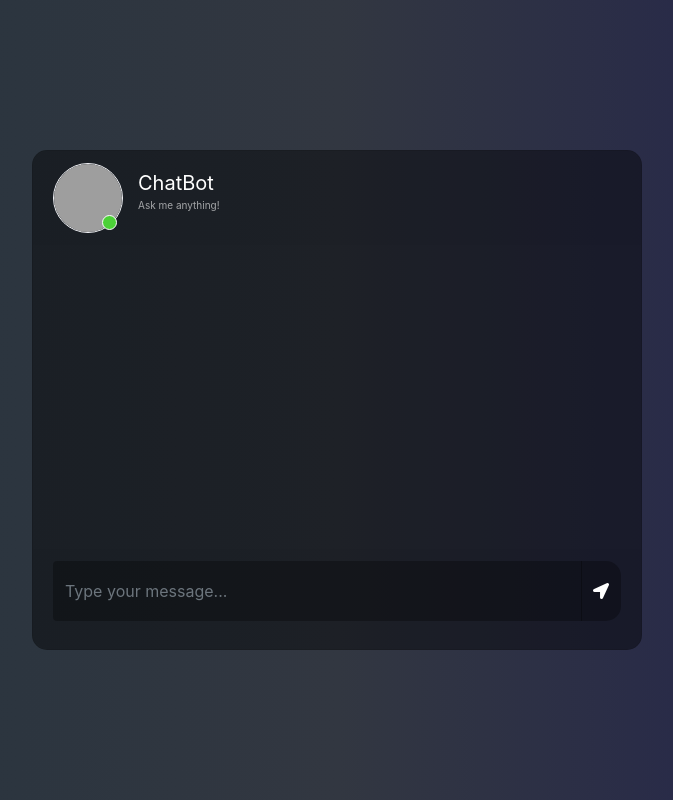
After one commit to neeveshjain/Jugadoo_Server, a Flask app: page /chat in a window 1280 px wide. The commit adds this page. Shown: the whole page, without its empty margins (303-976 px from the left). Run offline with Flask 3, Linux system fonts and the light colour scheme; some libraries are stand-ins or nearby versions; grey boxes are pictures that could not be loaded.

Commit message:
Added chat bot

```diff
--- a/app.py
+++ b/app.py
@@ -3,6 +3,12 @@ from flask_pymongo import PyMongo
 from werkzeug.security import generate_password_hash, check_password_hash
 from flask_mail import Mail, Message
 from itsdangerous import URLSafeTimedSerializer
+from flask import Flask, render_template, request, jsonify
+from transformers import AutoModelForCausalLM, AutoTokenizer
+import torch
+
+tokenizer = AutoTokenizer.from_pretrained("gpt2")
+model = AutoModelForCausalLM.from_pretrained("microsoft/DialoGPT-medium")
 
 app = Flask(__name__)
 app.config['MAIL_SERVER'] = 'smtp.your-email.com'
@@ -99,6 +105,23 @@ def reset_password(token):
 
     return render_template('reset_password.html')
 
+@app.route('/chat')
+def chat():
+    return render_template('chat_bot.html')
+
+@app.route("/chat/get", methods=["GET", "POST"])
+def chatting():
+    msg = request.form["msg"]
+    return get_Chat_response(msg)
+
+
+def get_Chat_response(text):
+    chat_history_ids = None
+    for step in range(5):
+        new_user_input_ids = tokenizer.encode(str(text) + tokenizer.eos_token, return_tensors='pt')
+        bot_input_ids = torch.cat([chat_history_ids, new_user_input_ids], dim=-1) if step > 0 else new_user_input_ids
+        chat_history_ids = model.generate(bot_input_ids, max_length=1000, pad_token_id=tokenizer.eos_token_id)
+        return tokenizer.decode(chat_history_ids[:, bot_input_ids.shape[-1]:][0], skip_special_tokens=True)
 
 if __name__ == '__main__':
     app.run(debug=True)
--- /dev/null
+++ b/static/css/chat_bot.css
@@ -0,0 +1,223 @@
+body,html{
+	height: 100%;
+	margin: 0;
+	background: rgb(44, 47, 59);
+   background: -webkit-linear-gradient(to right, rgb(40, 59, 34), rgb(54, 60, 70), rgb(32, 32, 43));
+	background: linear-gradient(to right, rgb(38, 51, 61), rgb(50, 55, 65), rgb(33, 33, 78));
+}
+
+.chat{
+	margin-top: auto;
+	margin-bottom: auto;
+}
+.card{
+	height: 500px;
+	border-radius: 15px !important;
+	background-color: rgba(0,0,0,0.4) !important;
+}
+.contacts_body{
+	padding:  0.75rem 0 !important;
+	overflow-y: auto;
+	white-space: nowrap;
+}
+.msg_card_body{
+	overflow-y: auto;
+}
+.card-header{
+	border-radius: 15px 15px 0 0 !important;
+	border-bottom: 0 !important;
+}
+.card-footer{
+border-radius: 0 0 15px 15px !important;
+	border-top: 0 !important;
+}
+.container{
+	align-content: center;
+}
+.search{
+	border-radius: 15px 0 0 15px !important;
+	background-color: rgba(0,0,0,0.3) !important;
+	border:0 !important;
+	color:white !important;
+}
+.search:focus{
+	 box-shadow:none !important;
+   outline:0px !important;
+}
+.type_msg{
+	background-color: rgba(0,0,0,0.3) !important;
+	border:0 !important;
+	color:white !important;
+	height: 60px !important;
+	overflow-y: auto;
+}
+	.type_msg:focus{
+	 box-shadow:none !important;
+   outline:0px !important;
+}
+.attach_btn{
+	border-radius: 15px 0 0 15px !important;
+	background-color: rgba(0,0,0,0.3) !important;
+	border:0 !important;
+	color: white !important;
+	cursor: pointer;
+}
+.send_btn{
+	border-radius: 0 15px 15px 0 !important;
+	background-color: rgba(0,0,0,0.3) !important;
+	border:0 !important;
+	color: white !important;
+	cursor: pointer;
+}
+.search_btn{
+	border-radius: 0 15px 15px 0 !important;
+	background-color: rgba(0,0,0,0.3) !important;
+	border:0 !important;
+	color: white !important;
+	cursor: pointer;
+}
+.contacts{
+	list-style: none;
+	padding: 0;
+}
+.contacts li{
+	width: 100% !important;
+	padding: 5px 10px;
+	margin-bottom: 15px !important;
+}
+.active{
+	background-color: rgba(0,0,0,0.3);
+}
+.user_img{
+	height: 70px;
+	width: 70px;
+	border:1.5px solid #f5f6fa;
+
+}
+.user_img_msg{
+	height: 40px;
+	width: 40px;
+	border:1.5px solid #f5f6fa;
+
+}
+.img_cont{
+	position: relative;
+	height: 70px;
+	width: 70px;
+}
+.img_cont_msg{
+	height: 40px;
+	width: 40px;
+}
+.online_icon{
+	position: absolute;
+	height: 15px;
+	width:15px;
+	background-color: #4cd137;
+	border-radius: 50%;
+	bottom: 0.2em;
+	right: 0.4em;
+	border:1.5px solid white;
+}
+.offline{
+	background-color: #c23616 !important;
+}
+.user_info{
+	margin-top: auto;
+	margin-bottom: auto;
+	margin-left: 15px;
+}
+.user_info span{
+	font-size: 20px;
+	color: white;
+}
+.user_info p{
+	font-size: 10px;
+	color: rgba(255,255,255,0.6);
+}
+.video_cam{
+	margin-left: 50px;
+	margin-top: 5px;
+}
+.video_cam span{
+	color: white;
+	font-size: 20px;
+	cursor: pointer;
+	margin-right: 20px;
+}
+.msg_cotainer{
+	margin-top: auto;
+	margin-bottom: auto;
+	margin-left: 10px;
+	border-radius: 25px;
+	background-color: rgb(82, 172, 255);
+	padding: 10px;
+	position: relative;
+}
+.msg_cotainer_send{
+	margin-top: auto;
+	margin-bottom: auto;
+	margin-right: 10px;
+	border-radius: 25px;
+	background-color: #58cc71;
+	padding: 10px;
+	position: relative;
+}
+.msg_time{
+	position: absolute;
+	left: 0;
+	bottom: -15px;
+	color: rgba(255,255,255,0.5);
+	font-size: 10px;
+}
+.msg_time_send{
+	position: absolute;
+	right:0;
+	bottom: -15px;
+	color: rgba(255,255,255,0.5);
+	font-size: 10px;
+}
+.msg_head{
+	position: relative;
+}
+#action_menu_btn{
+	position: absolute;
+	right: 10px;
+	top: 10px;
+	color: white;
+	cursor: pointer;
+	font-size: 20px;
+}
+.action_menu{
+	z-index: 1;
+	position: absolute;
+	padding: 15px 0;
+	background-color: rgba(0,0,0,0.5);
+	color: white;
+	border-radius: 15px;
+	top: 30px;
+	right: 15px;
+	display: none;
+}
+.action_menu ul{
+	list-style: none;
+	padding: 0;
+	margin: 0;
+}
+.action_menu ul li{
+	width: 100%;
+	padding: 10px 15px;
+	margin-bottom: 5px;
+}
+.action_menu ul li i{
+	padding-right: 10px;
+}
+.action_menu ul li:hover{
+	cursor: pointer;
+	background-color: rgba(0,0,0,0.2);
+}
+@media(max-width: 576px){
+	.contacts_card{
+	margin-bottom: 15px !important;
+}
+}
--- /dev/null
+++ b/templates/chat_bot.html
@@ -0,0 +1,80 @@
+<link href="//maxcdn.bootstrapcdn.com/bootstrap/4.1.1/css/bootstrap.min.css" rel="stylesheet" id="bootstrap-css">
+<script src="//maxcdn.bootstrapcdn.com/bootstrap/4.1.1/js/bootstrap.min.js"></script>
+<script src="//cdnjs.cloudflare.com/ajax/libs/jquery/3.2.1/jquery.min.js"></script>
+
+<!DOCTYPE html>
+<html>
+	<head>
+		<title>Chatbot</title>
+		<link rel="stylesheet" href="https://stackpath.bootstrapcdn.com/bootstrap/4.1.3/css/bootstrap.min.css" integrity="sha384-MCw98/SFnGE8fJT3GXwEOngsV7Zt27NXFoaoApmYm81iuXoPkFOJwJ8ERdknLPMO" crossorigin="anonymous">
+		<link rel="stylesheet" href="https://use.fontawesome.com/releases/v5.5.0/css/all.css" integrity="sha384-B4dIYHKNBt8Bc12p+WXckhzcICo0wtJAoU8YZTY5qE0Id1GSseTk6S+L3BlXeVIU" crossorigin="anonymous">
+		<script src="https://ajax.googleapis.com/ajax/libs/jquery/3.3.1/jquery.min.js"></script>
+		<link rel="stylesheet" type="text/css" href="{{ url_for('static', filename='css/chat_bot.css')}}"/>
+	</head>
+
+
+	<body>
+		<div class="container-fluid h-100">
+			<div class="row justify-content-center h-100">
+				<div class="col-md-8 col-xl-6 chat">
+					<div class="card">
+						<div class="card-header msg_head">
+							<div class="d-flex bd-highlight">
+								<div class="img_cont">
+									<img src="https://i.ibb.co/fSNP7Rz/icons8-chatgpt-512.png" class="rounded-circle user_img">
+									<span class="online_icon"></span>
+								</div>
+								<div class="user_info">
+									<span>ChatBot</span>
+									<p>Ask me anything!</p>
+								</div>
+							</div>
+						</div>
+						<div id="messageFormeight" class="card-body msg_card_body">
+
+
+						</div>
+						<div class="card-footer">
+							<form id="messageArea" class="input-group">
+                                <input type="text" id="text" name="msg" placeholder="Type your message..." autocomplete="off" class="form-control type_msg" required/>
+								<div class="input-group-append">
+									<button type="submit" id="send" class="input-group-text send_btn"><i class="fas fa-location-arrow"></i></button>
+								</div>
+							</form>
+						</div>
+					</div>
+				</div>
+			</div>
+		</div>
+
+		<script>
+			$(document).ready(function() {
+				$("#messageArea").on("submit", function(event) {
+					const date = new Date();
+					const hour = date.getHours();
+					const minute = date.getMinutes();
+					const str_time = hour+":"+minute;
+					var rawText = $("#text").val();
+
+					var userHtml = '<div class="d-flex justify-content-end mb-4"><div class="msg_cotainer_send">' + rawText + '<span class="msg_time_send">'+ str_time + '</span></div><div class="img_cont_msg"><img src="https://i.ibb.co/d5b84Xw/Untitled-design.png" class="rounded-circle user_img_msg"></div></div>';
+
+					$("#text").val("");
+					$("#messageFormeight").append(userHtml);
+
+					$.ajax({
+						data: {
+							msg: rawText,
+						},
+						type: "POST",
+						url: "/get",
+					}).done(function(data) {
+						var botHtml = '<div class="d-flex justify-content-start mb-4"><div class="img_cont_msg"><img src="https://i.ibb.co/fSNP7Rz/icons8-chatgpt-512.png" class="rounded-circle user_img_msg"></div><div class="msg_cotainer">' + data + '<span class="msg_time">' + str_time + '</span></div></div>';
+						$("#messageFormeight").append($.parseHTML(botHtml));
+					});
+					event.preventDefault();
+				});
+			});
+		</script>
+
+    </body>
+</html>
```
Also changed, not shown: templates/chat.html (+14 -15 lines), 1 other file.
